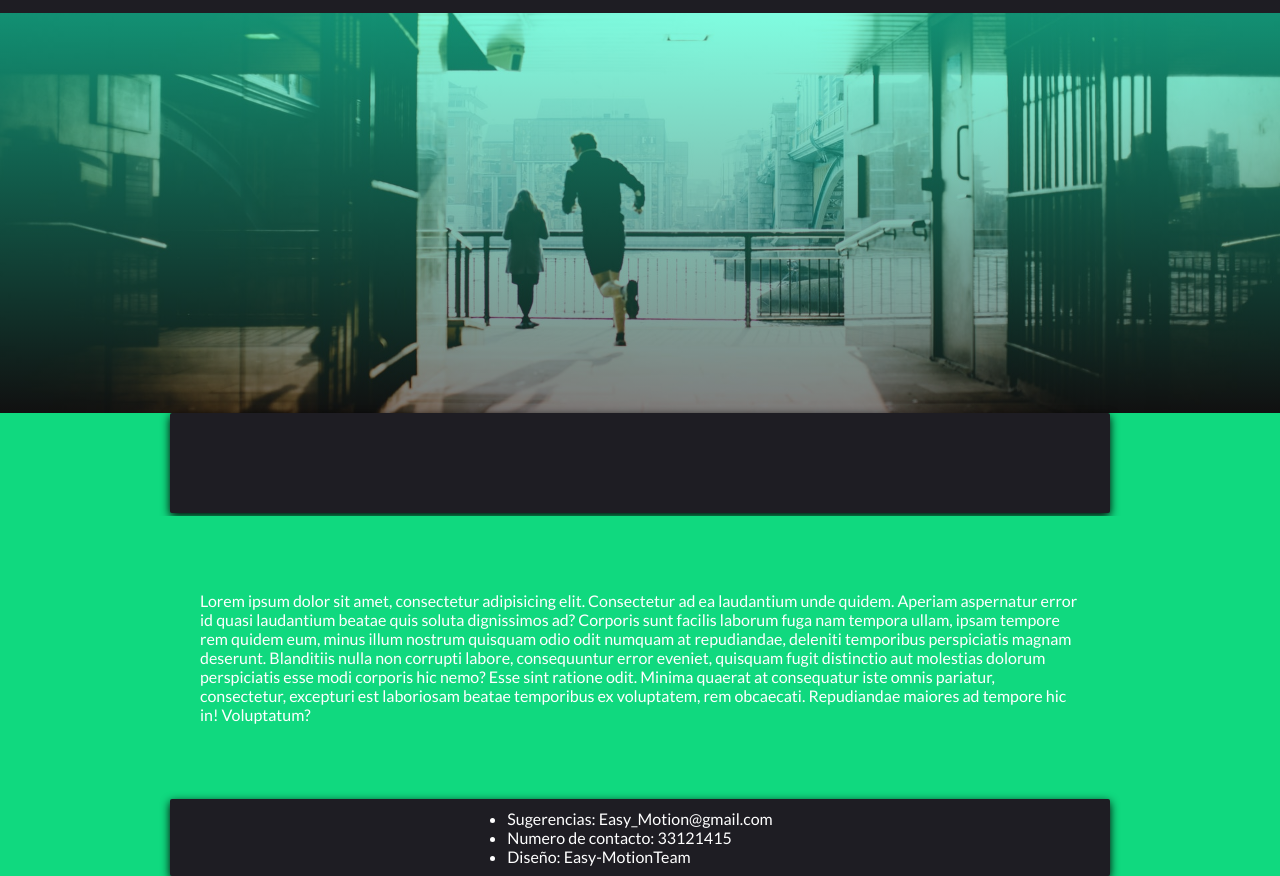
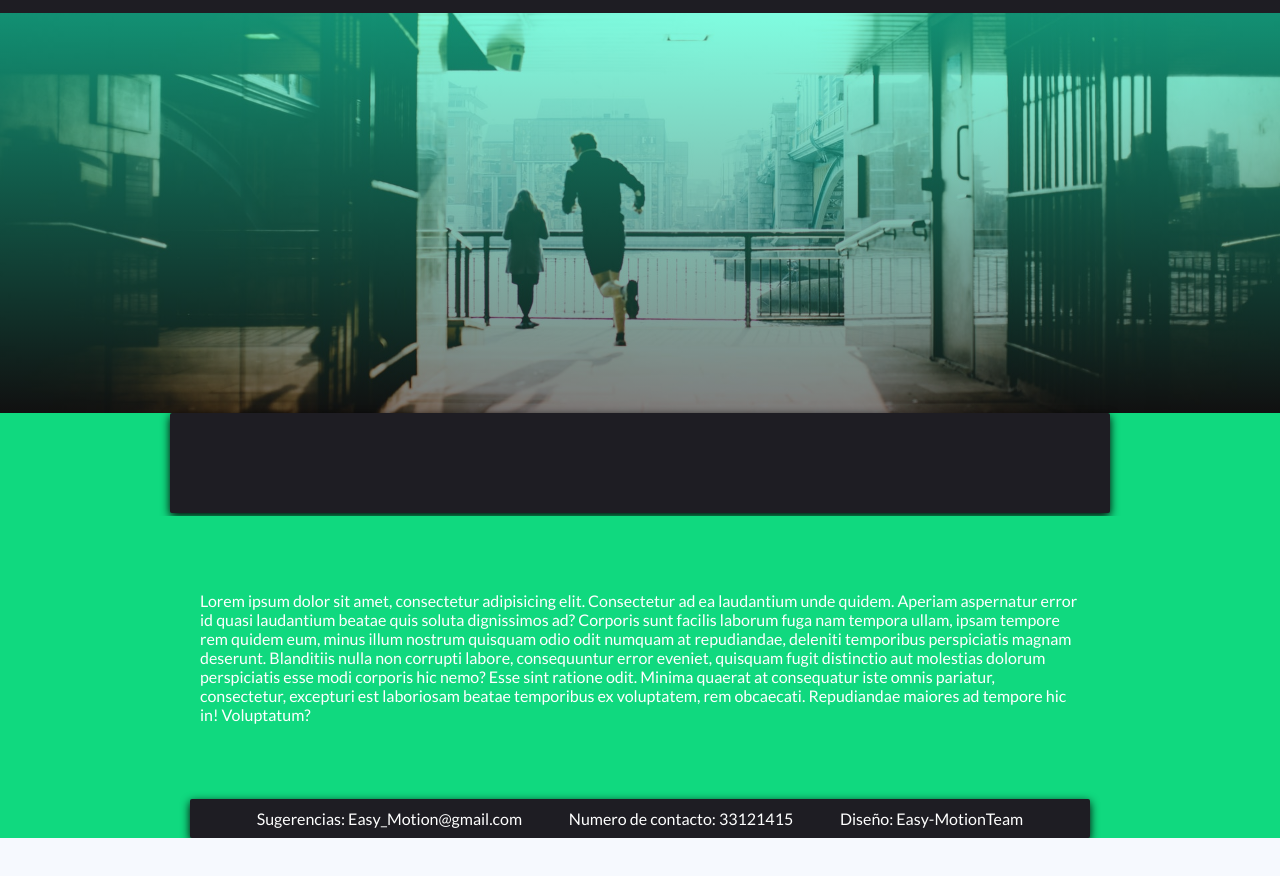
Before and after one commit to iChris96/Easy-Motion-Web, a website with bundled scripts: page src/home.html in a window 1280 px wide. Shown: the part 87-963 px from the top of the page. After the commit the page ends 925 px from the top, so only its background shows below. Built offline with nearby package versions, Linux system fonts and the light colour scheme; no server answers.

Commit message:
home html fix w3

```diff
--- a/src/css/home.css
+++ b/src/css/home.css
@@ -119,6 +119,7 @@ section{
 .box-footer{
   background-color: var(--var-header-color);
   background-color: #1e1d23;
+  list-style: none;
   border-radius: 2px;
   -webkit-box-shadow: 0px 3px 10px black;
           box-shadow: 0px 3px 10px black;
@@ -129,6 +130,7 @@ section{
   -webkit-box-pack: justify;
       -ms-flex-pack: justify;
           justify-content: space-evenly;
+
 }
 
 
--- a/src/home.html
+++ b/src/home.html
@@ -83,8 +83,8 @@
     </section>
 
     <section class="footer">
-      <div class="container box-footer">
-          <ul>
+      <div class="container ">
+          <ul class="box-footer">
             <li>Sugerencias: Easy_Motion@gmail.com</li>
             <li>Numero de contacto: 33121415</li>
             <li>Diseño: Easy-MotionTeam</li>
@@ -92,7 +92,7 @@
       </div>
     </section>
 
-    <script type="module" src="js/home.js" charset="utf-8"></script>
+    <script type="module" src="js/home.js"></script>
 
 
   </body>
```
